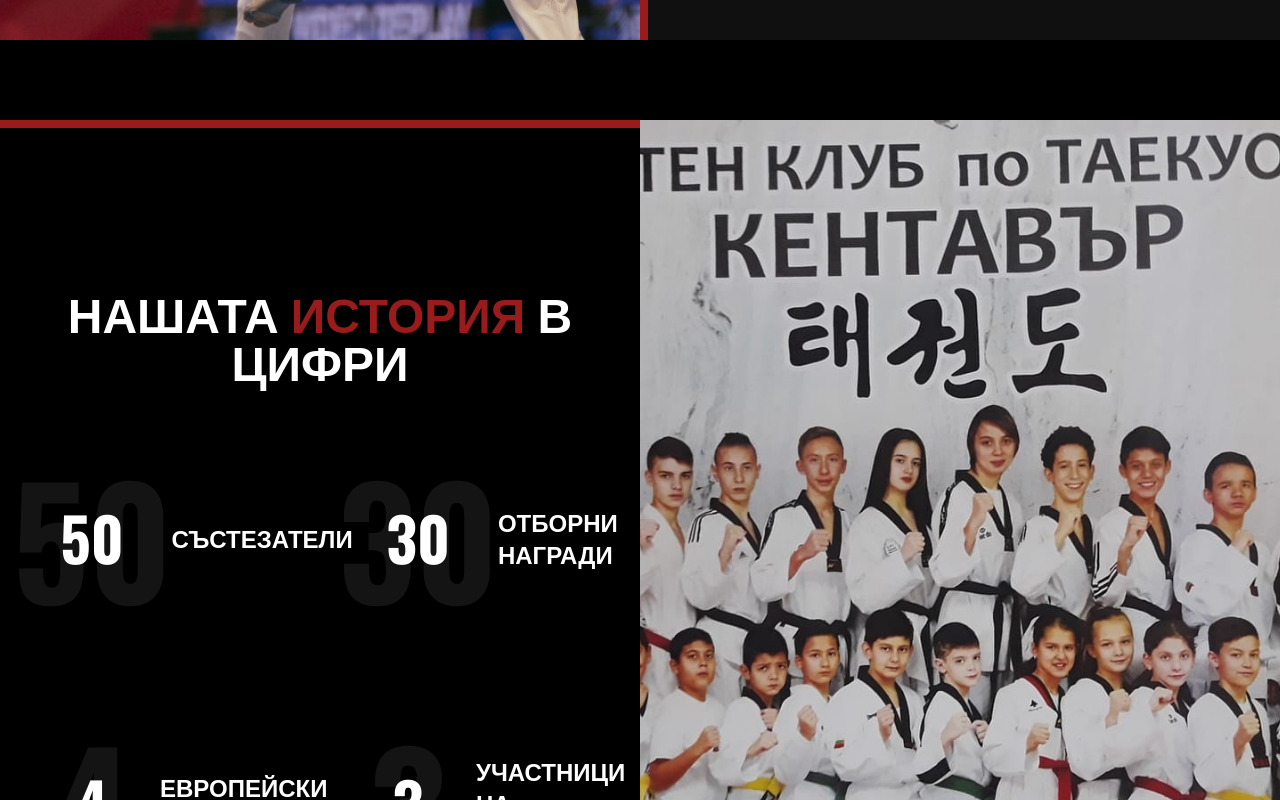
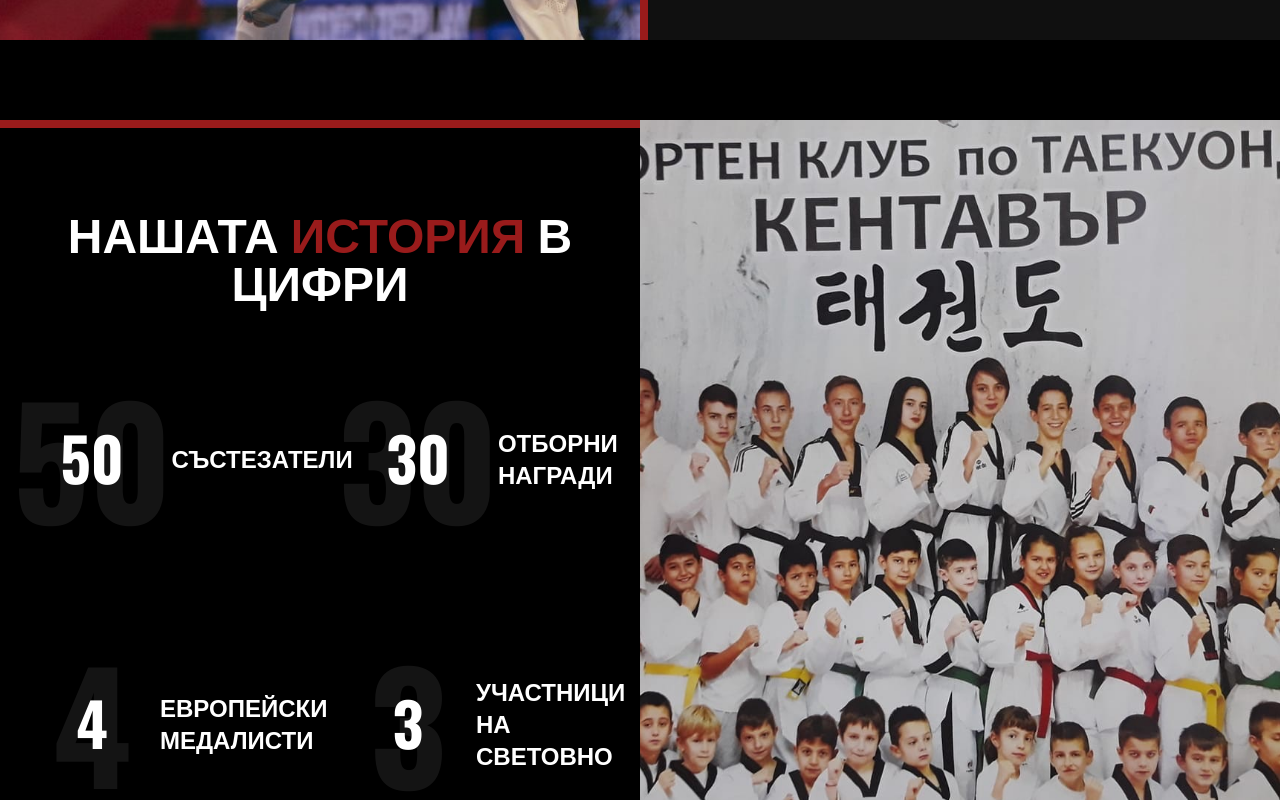
Before and after one commit to HristoBogdanov/kentavar, a Next.js app: page /about-us in a window 1280 px wide. Shown: the part 4020-4820 px from the top of the page. Built offline with nearby package versions, Linux system fonts and the light colour scheme.

Commit message:
styles changes

```diff
--- a/components/gridImage.tsx
+++ b/components/gridImage.tsx
@@ -3,7 +3,7 @@
     <div className="w-full h-[400px] lg:h-[500px] overflow-hidden relative">
       <div
         style={{ backgroundImage: `url('${imageUrl}')` }}
-        className="h-full w-full bg-cover bg-center transition-transform duration-500 ease-in-out transform hover:scale-110"
+        className="h-full w-full bg-cover bg-top transition-transform duration-500 ease-in-out transform hover:scale-110"
       ></div>
     </div>
   );
--- a/components/historySection.tsx
+++ b/components/historySection.tsx
@@ -26,7 +26,7 @@
   "Тренировъчните занимания се провеждат целогодишно, без прекъсване, като през летните месеци занятията протичат на открито под формата на бегови упражнения, спортни игри и плуване за по-големите състезатели. Целите, които си поставяме от клуб „Кентавър“, са да бъдем максимално полезни на децата и родителите, като на първо място е изграждането на дисциплина и постоянство в тренировките, както и воденето на здравословен начин на живот, който включва повече движение и правилно хранене. Добрият колектив и тренировките създават отлична среда за Вашето дете да расте хармонично и да придобива ценни качества, които да допринесат за неговото личностно развитие.";
 
 const para4 =
-  "Ние се стремим да мотивираме най-трудолюбивите и амбициозни деца да участват в състезания от годишния спортен календар. Всяка година се провеждат по два изпита за степени – „гум“ или „дан“, което е важна част от развитието на нашите състезатели. В клуб „Кентавър“ знаем как да оправдаем Вашето доверие и заедно да бъдем пример за хората около нас. Всяко ново дете е добре дошло при нас, независимо от месеца на записване, като първите му тренировки ще бъдат адаптирани към групата и съобразени с възрастта и моментното му физическо състояние. За дамите, които искат да подобрят своята физическа форма, да разпуснат и същевременно да се заредят емоционално, предлагаме ТАЕ-БО тренировки на музика с много настроение, водени от инструктора Любомир Богданов.";
+  "Ние се стремим да мотивираме най-трудолюбивите и амбициозни деца да участват в състезания от годишния спортен календар. Всяка година се провеждат по два изпита за степени – „гуп“ или „дан“, което е важна част от развитието на нашите състезатели. В клуб „Кентавър“ знаем как да оправдаем Вашето доверие и заедно да бъдем пример за хората около нас. Всяко ново дете е добре дошло при нас, независимо от месеца на записване, като първите му тренировки ще бъдат адаптирани към групата и съобразени с възрастта и моментното му физическо състояние. За дамите, които искат да подобрят своята физическа форма, да разпуснат и същевременно да се заредят емоционално, предлагаме ТАЕ-БО тренировки на музика с много настроение, водени от инструктора Любомир Богданов.";
 
 export default function HistorySection() {
   return (
--- a/components/numbersSection.tsx
+++ b/components/numbersSection.tsx
@@ -1,3 +1,4 @@
+import Image from "next/image";
 import FadeIn from "./animations/fadeIn";
 import SlideInFromRight from "./animations/slideInFromRight";
 import StatisticBox from "./statisticBox";
@@ -5,7 +6,7 @@
 export default function NumbersSection() {
   return (
     <div className="w-full grid grid-cols-1 xl:grid-cols-2">
-      <div className="flex flex-col justify-center items-center gap-10 py-20 lg:py-40 bg-black border-b-8 border-t-8 border-red-800 text-white">
+      <div className="flex flex-col justify-center items-center gap-10 py-20 bg-black border-b-8 border-t-8 border-red-800 text-white">
         <FadeIn>
           <h1 className="uppercase text-5xl text-center font-black px-6">
             Нашата <span className="text-red-800">история</span> в цифри
@@ -18,11 +19,13 @@
           <StatisticBox number={3} text="участници на световно" />
         </div>
       </div>
-      <SlideInFromRight classes="">
-        <div
-          style={{ backgroundImage: `url('Клуб-Кентавър.jpeg')` }}
-          className="z-0 h-full min-h-[500px] w-full bg-cover bg-center bg-black opacity-100"
-        ></div>
+      <SlideInFromRight classes="w-full h-full max-xl:aspect-[1.33/1] relative">
+        <Image
+          src="/Клуб-Кентавър.jpeg"
+          alt="Клуб Кентавър"
+          layout="fill"
+          objectFit="cover"
+        />
       </SlideInFromRight>
     </div>
   );
--- a/components/trainingCentresSction.tsx
+++ b/components/trainingCentresSction.tsx
@@ -13,7 +13,7 @@
       <Heading classes="pb-0 lg:pb-10" firstTitle="нашите" secondTitle="зали" />
       <TrainingCentre
         title="Зала в гр. Казанлък"
-        addressText="ж.к. Васил Левски 40А, 6103 Казанлък"
+        addressText='ОДК "Св Иван Рилски" ж.к. Васил Левски 40А, 6103 Казанлък'
         addressIframeLink={kazanlakMapsApi}
         addressMapsLink={kazanlakHallMap}
         image="/Зала-град-Казанлък.jpg"
```
